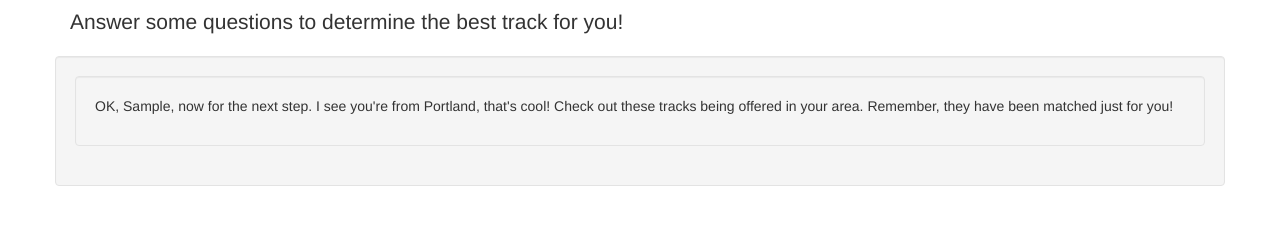
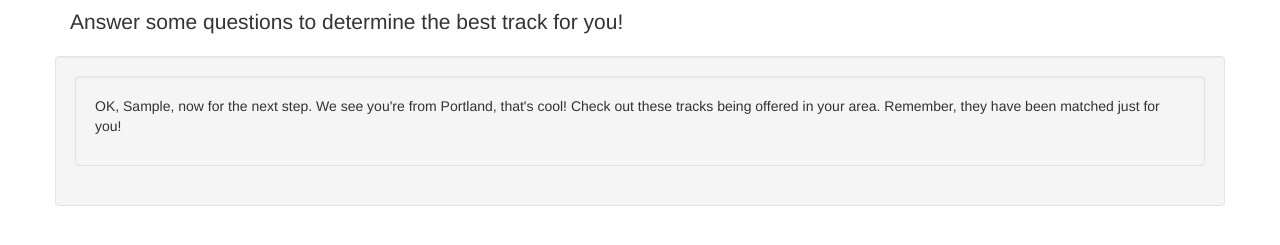
Before and after one commit to dcuthell/trackpicker, a plain HTML site: page index.html in a window 1280 px wide. Both pictures are taken after typing "Sample" into the empty fields and a click on the button "Submit". Shown: the part 63-308 px from the top of the page. Drawn offline with Linux system fonts and the light colour scheme.

Commit message:
add README, minor edits

```diff
--- a/css/styles.css
+++ b/css/styles.css
@@ -7,7 +7,7 @@
   display: none;
 }
 
-#rubyRails, #cssDesign, #javaAndroid, #csharpDotnet, #cssReact{
+#rubyRails, #cssDesign, #javaAndroid, #csharpDotnet, #cssReact, #feedback{
   display: none;
 }
 
--- a/index.html
+++ b/index.html
@@ -87,8 +87,8 @@
       </div>
       <div class="row" id="answerRow">
         <div class="well">
-          <div class="well">
-            <p>OK, <span id="myName"></span>, now for the next step. I see you're from <span id="myLocation"></span> Remember, they have been matched just for you!</p>
+          <div class="well" id="feedback">
+            <p>OK, <span id="myName"></span>, now for the next step. We see you're from <span id="myLocation"></span> Remember, they have been matched just for you!</p>
           </div>
           <div class="panel panel-info" id="rubyRails">
             <div class="panel-heading">
--- a/js/scripts.js
+++ b/js/scripts.js
@@ -13,6 +13,7 @@ $(document).ready(function(){
 
     $("#formRow").hide();
     $("#answerRow").show();
+    $("#feedback").show("slow");
 
     if(location !== "Elsewheres"){
       var outputLocation = location + ", that's cool! Check out these tracks being offered in your area."
```
Also changed, not shown: 1 other file.
